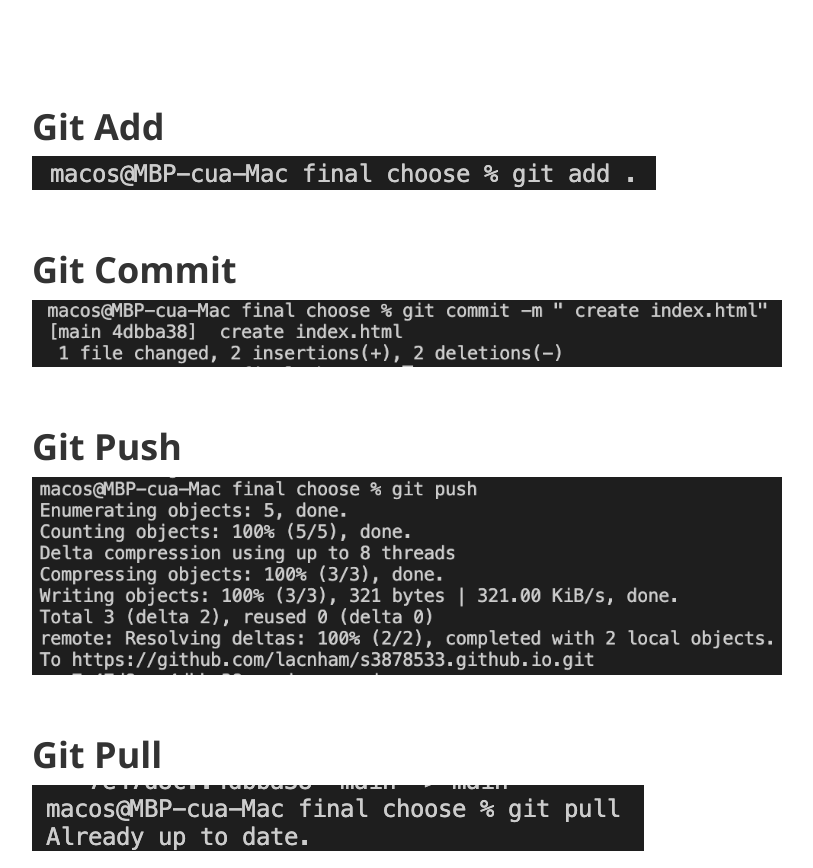
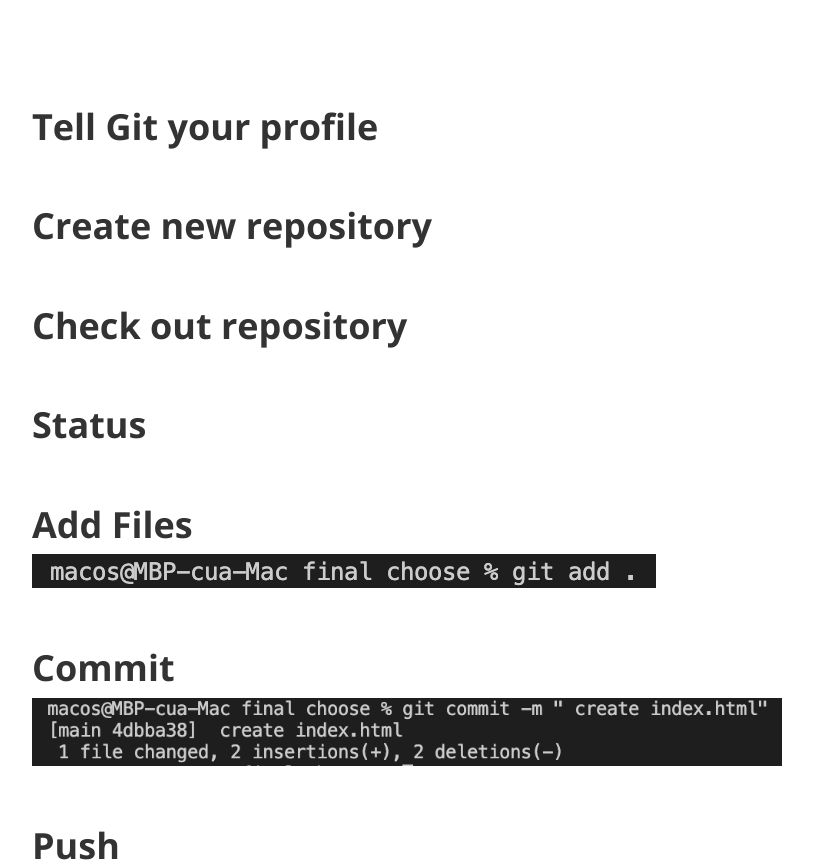
Before and after one commit to lacnham/S3878533.github.io, a website: page post2.html in a window 1280 px wide. Shown: the part 416-1284 px from the top of the page, without its empty margins (233-1046 px from the left). Drawn offline with nearby package versions, Linux system fonts and the light colour scheme.

Commit message:
create n

```diff
--- a/post2.html
+++ b/post2.html
@@ -87,23 +87,28 @@
         <div class="container">
             <div class="row">
                 <div class="col-lg-8 col-lg-offset-2 col-md-10 col-md-offset-1">
-
-                    <h2 class="section-heading">Git Add </h2>
+                    <h2 class="section-heading">Tell Git your profile </h2>
+                    <h2 class="section-heading">Create new repository </h2>
+                    <h2 class="section-heading"> Check out repository </h2>
+                    <h2 class="section-heading">Status</h2>
+                    <h2 class="section-heading">Add Files </h2>
                     <a href="#">
                         <img class="img-responsive" src="img/git add.png" alt="">
                     </a>
-                    <h2 class="section-heading">Git Commit </h2>
+                    <h2 class="section-heading">Commit </h2>
                     <a href="#">
                         <img class="img-responsive" src="img/git commit.png" alt="">
                     </a>
-                    <h2 class="section-heading">Git Push </h2>
+                    <h2 class="section-heading">Push </h2>
                     <a href="#">
                         <img class="img-responsive" src="img/git push.png" alt="">
                     </a>
-                    <h2 class="section-heading">Git Pull </h2>
+                    <h2 class="section-heading">Up to date repository </h2>
                     <a href="#">
                         <img class="img-responsive" src="img/git pull.png" alt="">
                     </a>
+                    <h2 class="section-heading">Connect to a remote repository </h2>
+                    <h2 class="section-heading"> Branches</h2>
                 </div>
             </div>
         </div>
```
